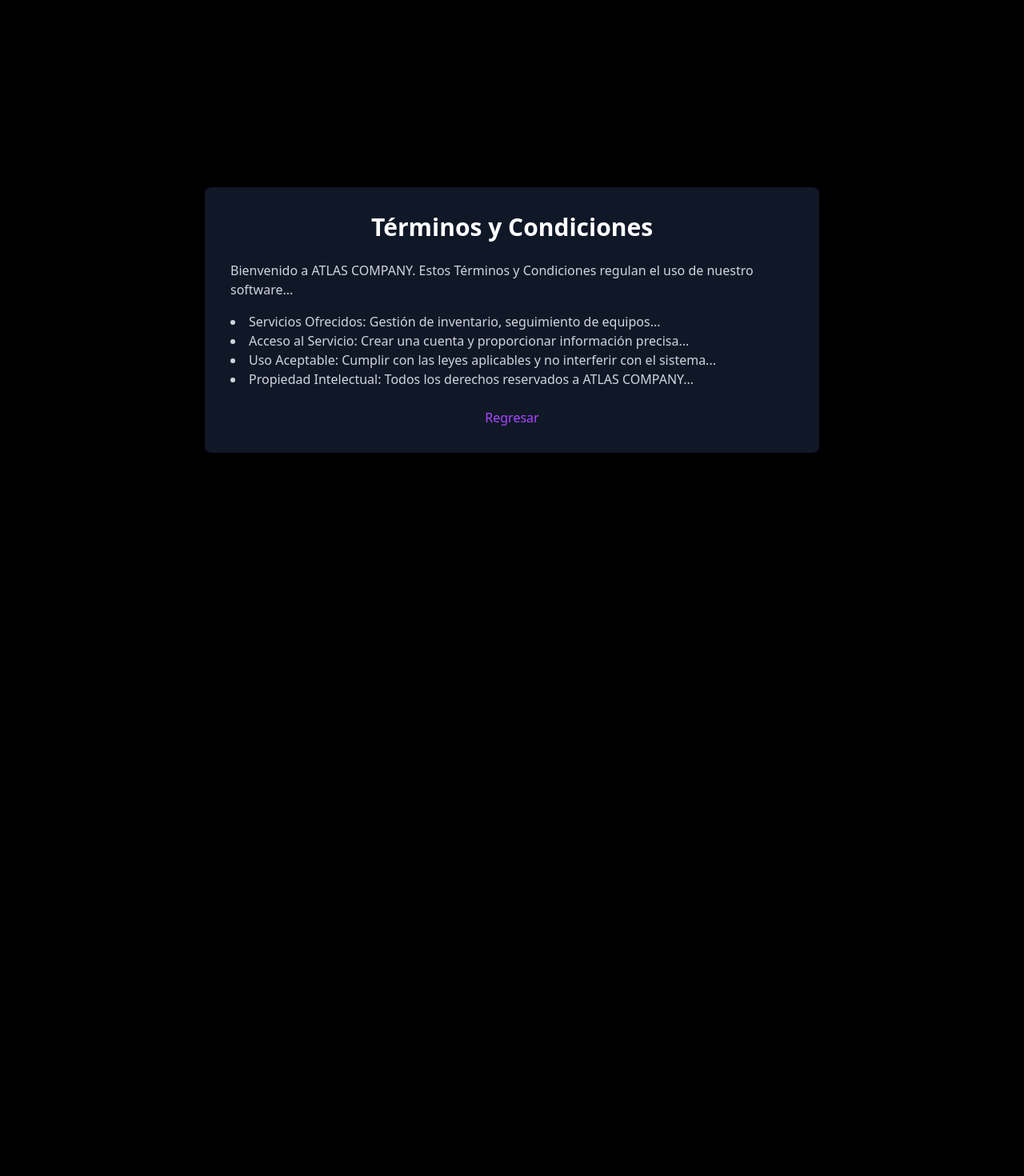
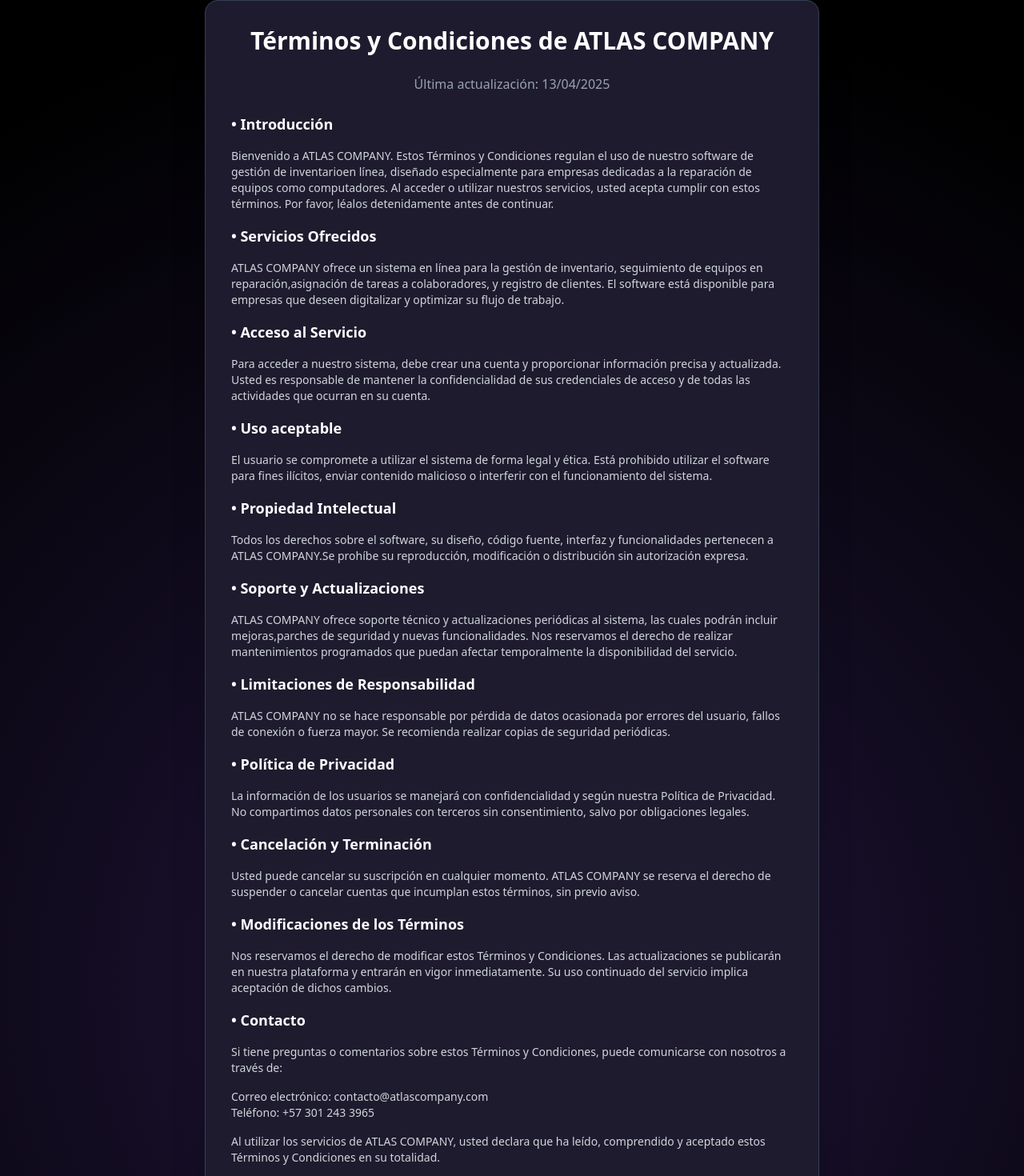
Before and after one commit to ksofia05/ProjectATLAS, a React (Vite) app in the folder frontend/: page /terminos in a window 1280 px wide. Shown: the top 1470 px of the page at 80% size. Before the commit the page ends 800 px from the top, so only its background shows below. Built offline with nearby package versions, Linux system fonts and the light colour scheme.

Commit message:
Nuevos estilos para Terminos y Condiciones

```diff
--- a/frontend/src/components/Button.jsx
+++ b/frontend/src/components/Button.jsx
@@ -5,7 +5,7 @@
     <button
       type={type}
       onClick={onClick || (() => {})}
-      className={`w-full bg-purple-500 text-white py-2 px-4 rounded-lg hover:bg-purple-600 transition font-medium ${className}`}
+      className={`w-full bg-purple-700 text-white py-3 px-4 rounded-lg hover:bg-purple-600 hover:shadow-lg transition-all font-semibold shadow-md ${className}`}
     >
       {children}
     </button>
--- a/frontend/src/components/LegalPage.jsx
+++ b/frontend/src/components/LegalPage.jsx
@@ -2,8 +2,14 @@
 
 const LegalPage = ({ title, content }) => {
   return (
-    <div className="min-h-screen bg-black text-white flex items-center justify-center">
-      <div className="bg-gray-900 p-8 rounded-lg shadow-lg w-full max-w-3xl">
+    <div className="flex items-center justify-center min-h-screen bg-black text-white relative">
+      <div
+        className="absolute inset-0"
+        style={{
+          background: "radial-gradient(circle at 50% 80%, rgba(107, 70, 193, 0.3), rgba(0, 0, 0, 0.9) 90%)",
+        }}
+      ></div>
+      <div className="relative z-10 bg-[#1E1B2E] p-8 rounded-2xl shadow-2xl w-full max-w-3xl border border-gray-700">
         <h1 className="text-3xl font-bold mb-6 text-center">{title}</h1>
         <div className="text-gray-300 space-y-4">{content}</div>
         <div className="mt-6 text-center">
--- a/frontend/src/pages/PrivacyPolicy.jsx
+++ b/frontend/src/pages/PrivacyPolicy.jsx
@@ -4,17 +4,78 @@
 const PrivacyPolicy = () => {
   const content = (
     <>
-      <p>En ATLAS COMPANY, respetamos su privacidad y nos comprometemos a proteger sus datos personales...</p>
-      <ul className="list-disc list-inside">
-        <li>Recopilación de Datos: Información proporcionada por el usuario...</li>
-        <li>Uso de Datos: Para mejorar nuestros servicios y personalizar la experiencia...</li>
-        <li>Compartir Datos: No compartimos datos personales sin su consentimiento...</li>
-        <li>Seguridad: Implementamos medidas para proteger su información...</li>
-      </ul>
+      <p class="text-center text-gray-400 mb-6">Última actualización: 13/04/2025</p>
+      <div class="text-gray-300 text-sm space-y-4">
+        <h2 class="text-lg font-semibold text-white">• Información que Recopilamos</h2>
+            <p>ATLAS COMPANY puede recopilar la siguiente información personal cuando usted solicita nuestros servicios:</p>
+            <ul>
+                <li>Nombre completo.</li>
+                <li>Información de contacto (teléfono, correo electrónico, dirección).</li>
+                <li>Información relacionada con su institución o empresa (nombre, ubicación, necesidades de contacto).</li>
+                <li>Historial de uso de nuestros servicios.</li>
+            </ul>
+
+            <h2 class="text-lg font-semibold text-white">• Uso de la Información</h2>
+            <p>La información recopilada se utiliza para:</p>
+            <ul>
+                <li>Proveer y gestionar nuestros servicios de conectividad y software de gestión de inventario.</li>
+                <li>Comunicarnos con usted sobre el estado de los servicios, actualizaciones o solicitudes de soporte.</li>
+                <li>Enviar notificaciones, novedades o promociones (solo si usted ha dado su consentimiento previo).</li>
+                <li>Cumplir con obligaciones legales y regulatorias.</li>
+            </ul>
+
+            <h2 class="text-lg font-semibold text-white">• Confidencialidad y Protección de Datos</h2>
+            <p>ATLAS COMPANY se compromete a mantener su información segura. Implementamos medidas técnicas y organizativas adecuadas para proteger sus datos contra el acceso no autorizado, pérdida, destrucción o divulgación. Solo el personal autorizado tendrá acceso a su información, y estos están obligados a respetar la confidencialidad de la misma.</p>
+
+
+            <h2 class="text-lg font-semibold text-white">• Compartición de Información con Terceros</h2>
+            <p>ATLAS COMPANY no vende, alquila ni comparte su información personal con terceros, salvo en los siguientes casos:</p>
+
+            <ul>
+                <li>Cuando es necesario para cumplir con requisitos legales o regulatorios.</li>
+                <li>Con proveedores o socios que nos ayudan a brindar nuestros servicios, siempre bajo estrictas condiciones de confidencialidad.</li>
+                <li>Si usted da su consentimiento explícito para compartir su información con terceros.</li>
+            </ul>
+            <h2 class="text-lg font-semibold text-white">• Retención de Datos</h2>
+            <p>ATLAS COMPANY conservará su información personal solo durante el tiempo necesario para cumplir con los fines para los cuales fue recopilada o para cumplir con las obligaciones legales aplicables. Una vez que la información ya no sea necesaria,será eliminada de manera segura.</p>
+
+
+            <h2 class="text-lg font-semibold text-white">• Derechos del Usuario</h2>
+            <p>Usted tiene el derecho de:</p>
+            <ul>
+                <li>Acceder a la información personal que hemos recopilado sobre usted.</li>
+                <li>Solicitar la corrección de datos inexactos o incompletos.</li>
+                <li>Solicitar la eliminación de sus datos personales (sujeto a obligaciones legales).</li>
+                <li>Oponerse al uso de su información para fines de marketing.</li>
+            </ul>
+            <p>Para ejercer cualquiera de estos derechos, puede contactarnos a través de los medios indicados al final de esta política.</p>
+
+
+            <h2 class="text-lg font-semibold text-white">• Cookies y Tecnologías Similares</h2>
+            <p>ATLAS COMPANY puede utilizar cookies y otras tecnologías similares en su sitio web para mejorar la experiencia del usuario, analizar el tráfico y personalizar el contenido. Usted puede configurar su navegador para rechazar las cookies si lo prefiere, aunque esto podría afectar la funcionalidad del sitio.</p>
+
+
+            <h2 class="text-lg font-semibold text-white">• Enlaces a Sitios de Terceros</h2>
+            <p>Nuestro sitio web puede contener enlaces a otros sitios web que no están bajo nuestro control. ATLAS COMPANY no se responsabiliza por las prácticas de privacidad o el contenido de esos sitios de terceros. Le recomendamos que revise sus políticas de privacidad antes de proporcionarles cualquier información.</p>
+
+            <h2 class="text-lg font-semibold text-white">• Cambios en la Política de Privacidad</h2>
+            <p>ATLAS COMPANY se reserva el derecho de actualizar esta Política de Privacidad en cualquier momento. Las actualizacionesse publicarán en nuestro sitio web, y le recomendamos revisar esta política periódicamente. El uso continuo de nuestros servicios después de cualquier cambio constituye la aceptación de los mismos.</p>
+
+
+
+            <h2 class="text-lg font-semibold text-white">• Contacto</h2>
+            <p>Si tiene alguna pregunta o inquietud sobre esta Política de Privacidad o sobre cómo manejamos su información personal,puede contactarnos a través de:</p>
+            <ul>
+                <li> Correo electrónico: <a href="politicas.html">contacto@atlascompany.com</a></li>
+                <li> Teléfono: +57 301 243 3965</li>
+                <li> Dirección: Calle 100 #10-20, Oficina 50</li>
+            </ul>
+            <p>Al utilizar los servicios de ATLAS COMPANY, usted acepta esta Política de Privacidad y consiente la recopilación, uso y protección de su información personal según lo descrito en este documento.</p>
+      </div>
     </>
   );
 
-  return <LegalPage title="Política de Privacidad" content={content} />;
+  return <LegalPage title="Política de Privacidad de ATLAS COMPANY" content={content} />;
 };
 
 export default PrivacyPolicy;
--- a/frontend/src/pages/Terms.jsx
+++ b/frontend/src/pages/Terms.jsx
@@ -4,17 +4,59 @@
 const Terms = () => {
   const content = (
     <>
-      <p>Bienvenido a ATLAS COMPANY. Estos Términos y Condiciones regulan el uso de nuestro software...</p>
-      <ul className="list-disc list-inside">
-        <li>Servicios Ofrecidos: Gestión de inventario, seguimiento de equipos...</li>
-        <li>Acceso al Servicio: Crear una cuenta y proporcionar información precisa...</li>
-        <li>Uso Aceptable: Cumplir con las leyes aplicables y no interferir con el sistema...</li>
-        <li>Propiedad Intelectual: Todos los derechos reservados a ATLAS COMPANY...</li>
-      </ul>
+      <p class="text-center text-gray-400 mb-6">Última actualización: 13/04/2025</p>
+      <div class="text-gray-300 text-sm space-y-4">
+
+            <h2 class="text-lg font-semibold text-white">• Introducción</h2>
+            <p>Bienvenido a ATLAS COMPANY. Estos Términos y Condiciones regulan el uso de nuestro software de gestión de inventarioen línea, diseñado especialmente para empresas dedicadas a la reparación de equipos como computadores. Al acceder o utilizar nuestros servicios, usted acepta cumplir con estos términos. Por favor, léalos detenidamente antes de continuar.</p>
+
+            <h2 class="text-lg font-semibold text-white">• Servicios Ofrecidos</h2>
+            <p>ATLAS COMPANY ofrece un sistema en línea para la gestión de inventario, seguimiento de equipos en reparación,asignación de tareas a colaboradores, y registro de clientes. El software está disponible para empresas que deseen digitalizar y optimizar su flujo de trabajo.</p>
+
+
+            <h2 class="text-lg font-semibold text-white">• Acceso al Servicio</h2>
+            <p>Para acceder a nuestro sistema, debe crear una cuenta y proporcionar información precisa y actualizada. Usted es responsable de mantener la confidencialidad de sus credenciales de acceso y de todas las actividades que ocurran en su cuenta.</p>
+
+
+            <h2 class="text-lg font-semibold text-white">• Uso aceptable</h2>
+            <p>El usuario se compromete a utilizar el sistema de forma legal y ética. Está prohibido utilizar el software para fines ilícitos, enviar contenido malicioso o interferir con el funcionamiento del sistema.</p>
+
+
+            <h2 class="text-lg font-semibold text-white">• Propiedad Intelectual</h2>
+            <p>Todos los derechos sobre el software, su diseño, código fuente, interfaz y funcionalidades pertenecen a ATLAS COMPANY.Se prohíbe su reproducción, modificación o distribución sin autorización expresa.</p>
+
+            <h2 class="text-lg font-semibold text-white">• Soporte y Actualizaciones</h2>
+            <p>ATLAS COMPANY ofrece soporte técnico y actualizaciones periódicas al sistema, las cuales podrán incluir mejoras,parches de seguridad y nuevas funcionalidades. Nos reservamos el derecho de realizar mantenimientos programados que puedan afectar temporalmente la disponibilidad del servicio.</p>
+
+
+            <h2 class="text-lg font-semibold text-white">• Limitaciones de Responsabilidad</h2>
+            <p>ATLAS COMPANY no se hace responsable por pérdida de datos ocasionada por errores del usuario, fallos de conexión o fuerza mayor. Se recomienda realizar copias de seguridad periódicas.</p>
+
+
+            <h2 class="text-lg font-semibold text-white">• Política de Privacidad</h2>
+            <p>La información de los usuarios se manejará con confidencialidad y según nuestra Política de Privacidad. No compartimos datos personales con terceros sin consentimiento, salvo por obligaciones legales.</p>
+
+
+            <h2 class="text-lg font-semibold text-white">• Cancelación y Terminación</h2>
+            <p>Usted puede cancelar su suscripción en cualquier momento. ATLAS COMPANY se reserva el derecho de suspender o cancelar cuentas que incumplan estos términos, sin previo aviso.</p>
+
+
+            <h2 class="text-lg font-semibold text-white">• Modificaciones de los Términos</h2>
+            <p>Nos reservamos el derecho de modificar estos Términos y Condiciones. Las actualizaciones se publicarán en nuestra plataforma y entrarán en vigor inmediatamente. Su uso continuado del servicio implica aceptación de dichos cambios.</p>
+
+
+            <h2 class="text-lg font-semibold text-white">• Contacto</h2>
+            <p>Si tiene preguntas o comentarios sobre estos Términos y Condiciones, puede comunicarse con nosotros a través de:</p>
+            <ul>
+                <li> Correo electrónico: <a href="terminos.html">contacto@atlascompany.com</a></li>
+                <li> Teléfono: +57 301 243 3965</li>
+            </ul>
+            <p>Al utilizar los servicios de ATLAS COMPANY, usted declara que ha leído, comprendido y aceptado estos Términos y Condiciones en su totalidad.</p>
+        </div>
     </>
   );
 
-  return <LegalPage title="Términos y Condiciones" content={content} />;
+  return <LegalPage title="Términos y Condiciones de ATLAS COMPANY" content={content} />;
 };
 
 export default Terms;
```
Also changed, not shown: frontend/src/components/FormContainer.jsx (+8 -2 lines), frontend/src/components/Input.jsx (+5 -5 lines), frontend/src/pages/Login.jsx (+5 -7 lines).
